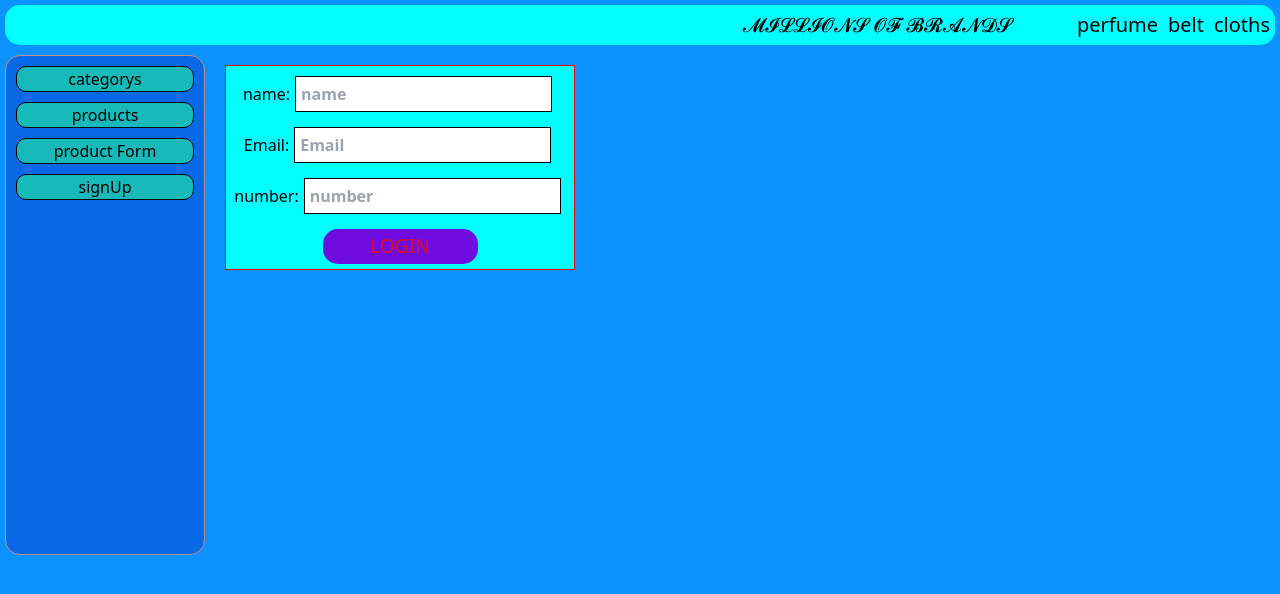
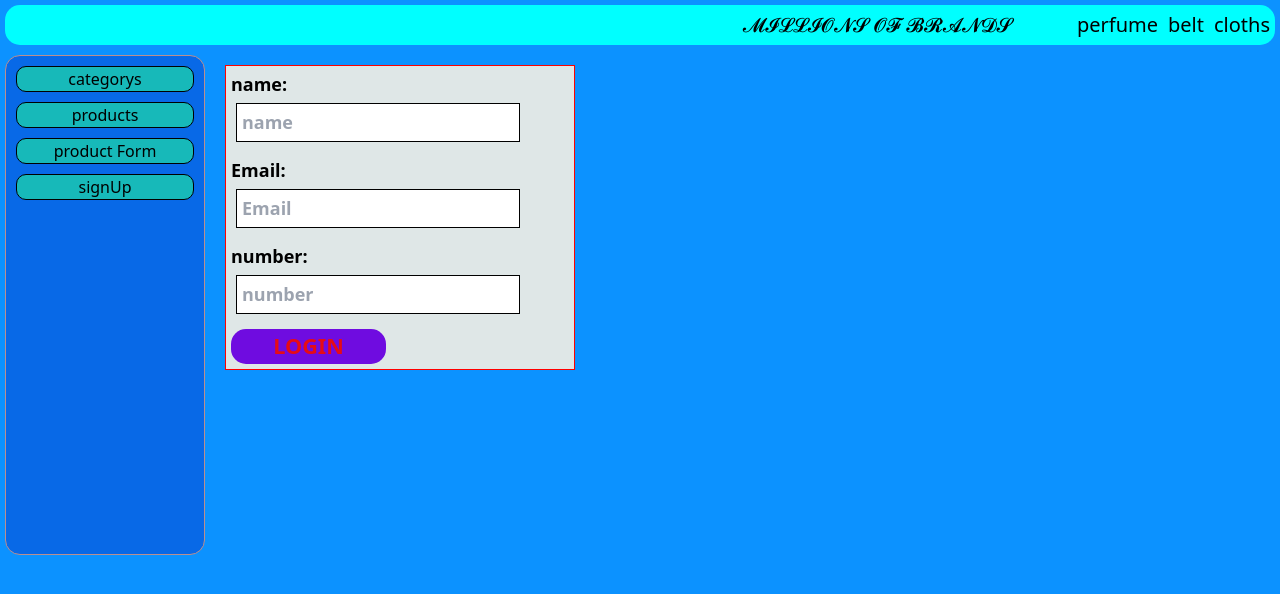
Before and after one commit to UmrAmeen/onlineApp, a Next.js app: page /signUpForm in a window 1280 px wide. Shown: the top 594 px of the page. Built offline with nearby package versions, Linux system fonts and the light colour scheme.

Commit message:
change categorys..

```diff
--- a/app/categorys/[categoryId]/page.tsx
+++ b/app/categorys/[categoryId]/page.tsx
@@ -4,9 +4,9 @@ import { notFound } from "next/navigation";
 import Link from "next/link";
 
 export default async function CategoryId({ params }: { params: any }) {
-  const  categoryId  = await params.categoryId;
+  const categoryId = (await params).categoryId;
 
-  console.log("categoryId", categoryId);
+  // console.log("categoryId", categoryId);
 
   const categoryRow = db
     .prepare(`SELECT * FROM category WHERE  id = ?`)
--- a/app/categorys/categoryCard.tsx
+++ b/app/categorys/categoryCard.tsx
@@ -1,5 +1,3 @@
-import Link from "next/link";
-
 export default function CategoryCard({ row }: any) {
   return (
     <div className="myproduct">
--- a/app/categorys/categoryList.tsx
+++ b/app/categorys/categoryList.tsx
@@ -1,11 +1,7 @@
 import Link from "next/link";
 import CategoryCard from "./categoryCard";
 
-
-
 export default function CategoryList({ rows }: any) {
-
-
   return (
     <>
       <div className="productsDiv">
--- a/app/globals.css
+++ b/app/globals.css
@@ -78,16 +78,15 @@ p {
 
 .signUpForm {
   border: solid 1px red;
-  background-color: aqua;
-  text-align: center;
+  background-color: rgb(223, 231, 231);
+ display: flex;
+ flex-direction: column;
   width: 350px;
   margin: 15px;
+  font-size: large;
+  font-weight: bold;
 }
-.signUpForm,
-label {
-  display: block;
-  margin: 15px;
-}
+
 .loginButton {
   background-color: rgb(111, 12, 224);
   width: 155px;
@@ -143,15 +142,21 @@ input {
   margin: 5px;
 }
 .myFormPage {
-  border: solid 2px rgb(143, 24, 24);
-  background-color: rgb(112, 45, 45);
-  color: rgb(37, 3, 230);
+  border: solid 2px rgb(27, 3, 3);
+  background-color: rgb(246, 247, 248);
+  color: rgb(218, 20, 20);
   display: flex;
   flex-direction: column;
   width: 400px;
   margin: 20px;
   padding: 20px;
-  text-align: center;
+  font-size: larger;
+  font-weight: bold;
+}
+.myFormPage,
+input {
+  display: flex;
+  border: solid 1px black;
 }
 .categoryIdButton {
   background-color: rgb(241, 15, 15);
@@ -161,7 +166,7 @@ input {
   font-size: large;
   font-weight: bold;
 }
-.categoryIdButton:hover{
+.categoryIdButton:hover {
   background-color: rgb(240, 66, 66);
   zoom: 120%;
 }
--- a/app/lib/sqlite/db.ts
+++ b/app/lib/sqlite/db.ts
@@ -1,6 +1,6 @@
 import Database from "better-sqlite3";
-// const db: Database = new Database("C:\\Users\\user\\products.db");
-const db = new Database("C:\\database\\product.db");
+const db: Database = new Database("C:\\Users\\user\\products.db");
+// const db = new Database("C:\\database\\product.db");
 db.pragma("journal_mode = WAL");
 
 export default db;
--- a/app/products/[productId]/page.tsx
+++ b/app/products/[productId]/page.tsx
@@ -1,6 +1,7 @@
 import db from "@/app/lib/sqlite/db";
 import ProductList from "../productList";
 import { notFound } from "next/navigation";
+import Link from "next/link";
 
 export default async function ProductPage({ params }: { params: any }) {
   const productId = await params.productId;
@@ -13,14 +14,25 @@ export default async function ProductPage({ params }: { params: any }) {
     .prepare(`SELECT * FROM products WHERE categoryId = ? `)
     .all(productId);
 
-  console.log("rowsr", rows);
+  // console.log("rows", rows);
   // if (!productRow) {
   //   notFound();
   // }
 
   return (
     <div className="productsDiv">
-      <ProductList rows={rows}  />
+      <div className="productsDiv">
+          {rows.length > 0 ? (
+            <ProductList rows={rows} />
+          ) : (
+            <div>
+              <Link href="/products">
+                <button className="categoryIdButton">Go to products</button>
+              </Link>
+            </div>
+          )}
+        </div>
+
       {/* <div className="myproduct">
         <img src={productRow.image} />
         <h1>{productRow.name}</h1>
```
